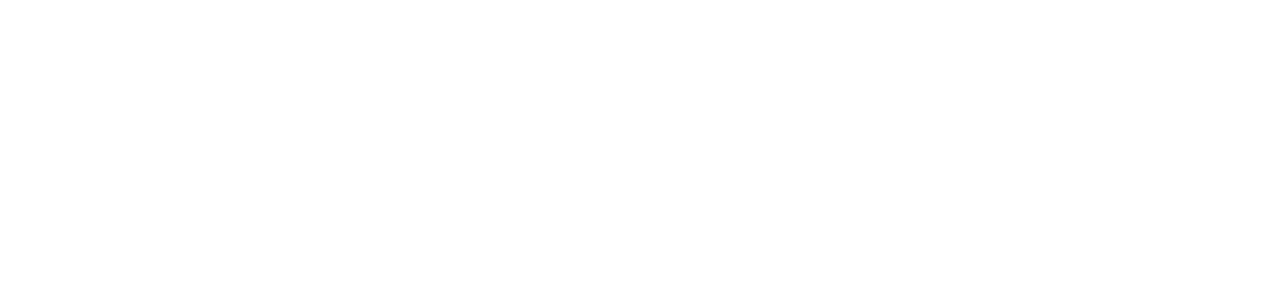
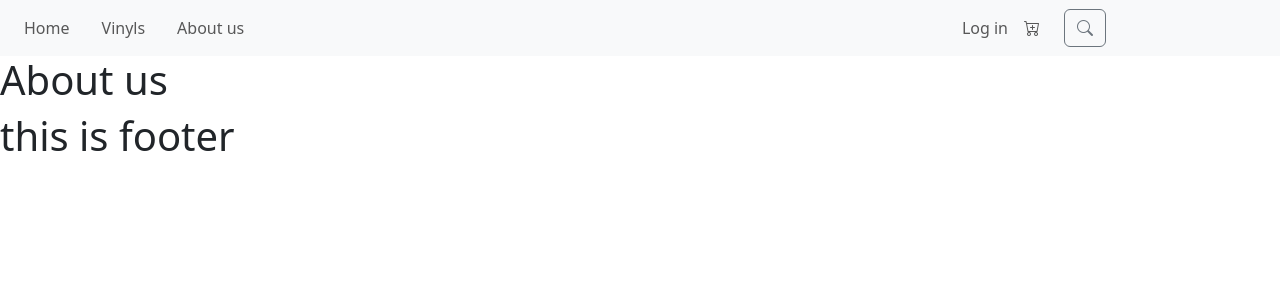
Before and after one commit to JanLascala/Team-6-front, a React (Vite) app: page /about in a window 1280 px wide. Before the commit this address had no page. Shown: the top 300 px of the page. Built offline with nearby package versions, Linux system fonts and the light colour scheme.

Commit message:
feat: update App component with new routing structure and implement Header with navigation links

```diff
--- a/src/App.jsx
+++ b/src/App.jsx
@@ -2,20 +2,25 @@
 import { GlobalProvider } from './Contexts/GlobalContext';
 
 import DefaultLayout from "./Layouts/Default_layout";
-import Home_page from './Pages/Home_page';
+import HomePage from './Pages/HomePage';
+import About from './Pages/About';
+import Login from './Pages/Login';
+import Vinyls from './Pages/Vinyls';
+import Cart from './Pages/Cart';
 
 
 export default function App() {
   return (
-    <GlobalProvider>
-      <BrowserRouter>
-        <Routes>
-          <Route path="/" element={<DefaultLayout />}>
-            <Route path="/" element={<Home_page />} />
-          </Route>
-        </Routes>
-      </BrowserRouter>
-    </GlobalProvider>
-
+    <BrowserRouter>
+      <Routes>
+        <Route element={<DefaultLayout />}>
+          <Route path="/" element={<HomePage />} />
+          <Route path="/about" element={<About />} />
+          <Route path="/login" element={<Login />} />
+          <Route path="/vinyls" element={<Vinyls />} />
+          <Route path="/cart" element={<Cart />} />
+        </Route>
+      </Routes>
+    </BrowserRouter>
   )
 }
--- a/src/Components/Header.jsx
+++ b/src/Components/Header.jsx
@@ -1,6 +1,42 @@
+import 'bootstrap-icons/font/bootstrap-icons.css';
+import VinylSearch from './VinylSearch';
+import { Link } from 'react-router-dom';
+
 export default function Header() {
 
+
     return (
-        <h1>this is header</h1>
-    )
+        <nav className="navbar navbar-expand-sm navbar-light bg-light py-2">
+            <div className="container-fluid px-3 d-flex justify-content-between align-items-center">
+                <ul className="navbar-nav gap-3 me-auto mb-2 mb-lg-0">
+                    <li className="nav-item">
+                        <Link className="nav-link" to="/">Home</Link>
+                    </li>
+                    <li className="nav-item">
+                        <Link className="nav-link" to="/vinyls">Vinyls</Link>
+                    </li>
+                    <li className="nav-item">
+                        <Link className="nav-link" to="/about">About us</Link>
+                    </li>
+                </ul>
+
+                <div className="d-flex align-items-center gap-3">
+                    <ul className="navbar-nav">
+                        <li className="nav-item">
+                            <Link className="nav-link" to="/login">Log in</Link>
+                        </li>
+                        <li className="nav-item">
+                            <Link className="nav-link" to="/cart">
+                                <i className="bi bi-cart-plus"></i>
+                            </Link>
+                        </li>
+                    </ul>
+
+                    <div style={{ minWidth: "200px" }}>
+                        <VinylSearch />
+                    </div>
+                </div>
+            </div>
+        </nav>
+    );
 }
--- /dev/null
+++ b/src/Components/VinylSearch.jsx
@@ -0,0 +1,69 @@
+import { useState } from 'react';
+
+export default function VinylSearch() {
+    const [query, setQuery] = useState("");
+    const [showSearch, setShowSearch] = useState(false);
+
+    const vinyls = [
+        { id: 1, title: "Abbey Road", artist: "The Beatles" },
+        { id: 2, title: "The Dark Side of the Moon", artist: "Pink Floyd" },
+        { id: 3, title: "Back to Black", artist: "Amy Winehouse" },
+        { id: 4, title: "Thriller", artist: "Michael Jackson" },
+        { id: 5, title: "Rumours", artist: "Fleetwood Mac" }
+    ];
+
+    const filtered = vinyls.filter(v =>
+        v.title.toLowerCase().includes(query.toLowerCase()) ||
+        v.artist.toLowerCase().includes(query.toLowerCase())
+    );
+
+    return (
+        <div className="position-relative">
+            <button
+                className="btn btn-outline-secondary"
+                onClick={() => setShowSearch(!showSearch)}
+                title="Cerca vinili"
+            >
+                <i className="bi bi-search"></i>
+            </button>
+
+            {showSearch && (
+                <div
+                    className="position-absolute bg-white p-3 border shadow rounded"
+                    style={{ top: '100%', right: 0, zIndex: 999, minWidth: '250px' }}
+                >
+                    <form
+                        className="d-flex mb-2"
+                        role="search"
+                        onSubmit={(e) => e.preventDefault()}
+                    >
+                        <input
+                            className="form-control form-control-sm me-2"
+                            type="search"
+                            placeholder="Search title or artist..."
+                            value={query}
+                            onChange={(e) => setQuery(e.target.value)}
+                            autoFocus
+                        />
+                    </form>
+
+                    {query.trim() !== "" && (
+                        <ul className="list-group list-group-flush">
+                            {filtered.length > 0 ? (
+                                filtered.map((v) => (
+                                    <li key={v.id} className="list-group-item py-1 px-2">
+                                        <strong>{v.title}</strong> – {v.artist}
+                                    </li>
+                                ))
+                            ) : (
+                                <li className="list-group-item text-muted py-1 px-2">
+                                    No results found.
+                                </li>
+                            )}
+                        </ul>
+                    )}
+                </div>
+            )}
+        </div>
+    );
+}
--- /dev/null
+++ b/src/Pages/About.jsx
@@ -0,0 +1,3 @@
+export default function About() {
+    return <h1>About us</h1>;
+}
--- /dev/null
+++ b/src/Pages/Cart.jsx
@@ -0,0 +1,3 @@
+export default function Cart() {
+    return <h1>Il tuo carrello</h1>;
+}
--- a/src/Pages/Home_page.jsx
+++ b/src/Pages/HomePage.jsx
@@ -1,6 +1,4 @@
-
-
-export default function Home_page() {
+export default function HomePage() {
     return (
         <h1>this is home page</h1>
     )
--- /dev/null
+++ b/src/Pages/Login.jsx
@@ -0,0 +1,3 @@
+export default function Login() {
+    return <h1>Log in</h1>;
+}
--- /dev/null
+++ b/src/Pages/Vinyls.jsx
@@ -0,0 +1,3 @@
+export default function Vinyls() {
+    return <h1>Vinyls</h1>;
+}
```
